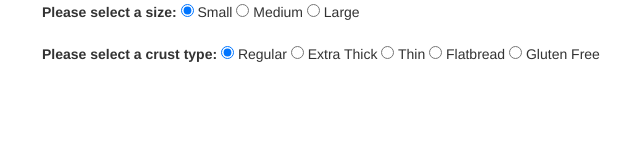
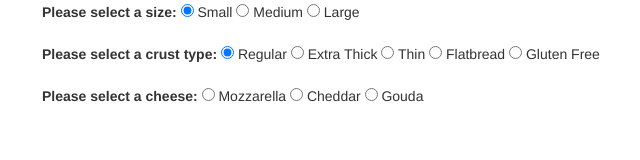
Before and after one commit to brendontse/order-pizza, a plain HTML site: page index.html in a window 1280 px wide. Shown: the whole page, without its empty margins (13-653 px from the left). Drawn offline with nearby package versions, Linux system fonts and the light colour scheme.

Commit message:
add cheese input form

```diff
--- a/index.html
+++ b/index.html
@@ -22,12 +22,18 @@
             <input type="radio" name="size" value="L"> Large
           </div>
           <div class="form-group" id='crust'>
-            <label for="size">Please select a crust type:</label>
+            <label for="crust">Please select a crust type:</label>
             <input type="radio" name="crust" value="regular" checked> Regular
             <input type="radio" name="crust" value="thiCC"> Extra Thick
             <input type="radio" name="crust" value="thin"> Thin
             <input type="radio" name="crust" value="flatbread"> Flatbread
             <input type="radio" name="crust" value="gluten-free"> Gluten Free
+          </div>
+          <div class="form-group" id='cheese'>
+            <label for="cheese">Please select a cheese:</label>
+            <input type="radio" name="crust" value="mozzarella"> Mozzarella
+            <input type="radio" name="crust" value="cheddar"> Cheddar
+            <input type="radio" name="crust" value="gouda"> Gouda
           </div>
         </div>
 
```
